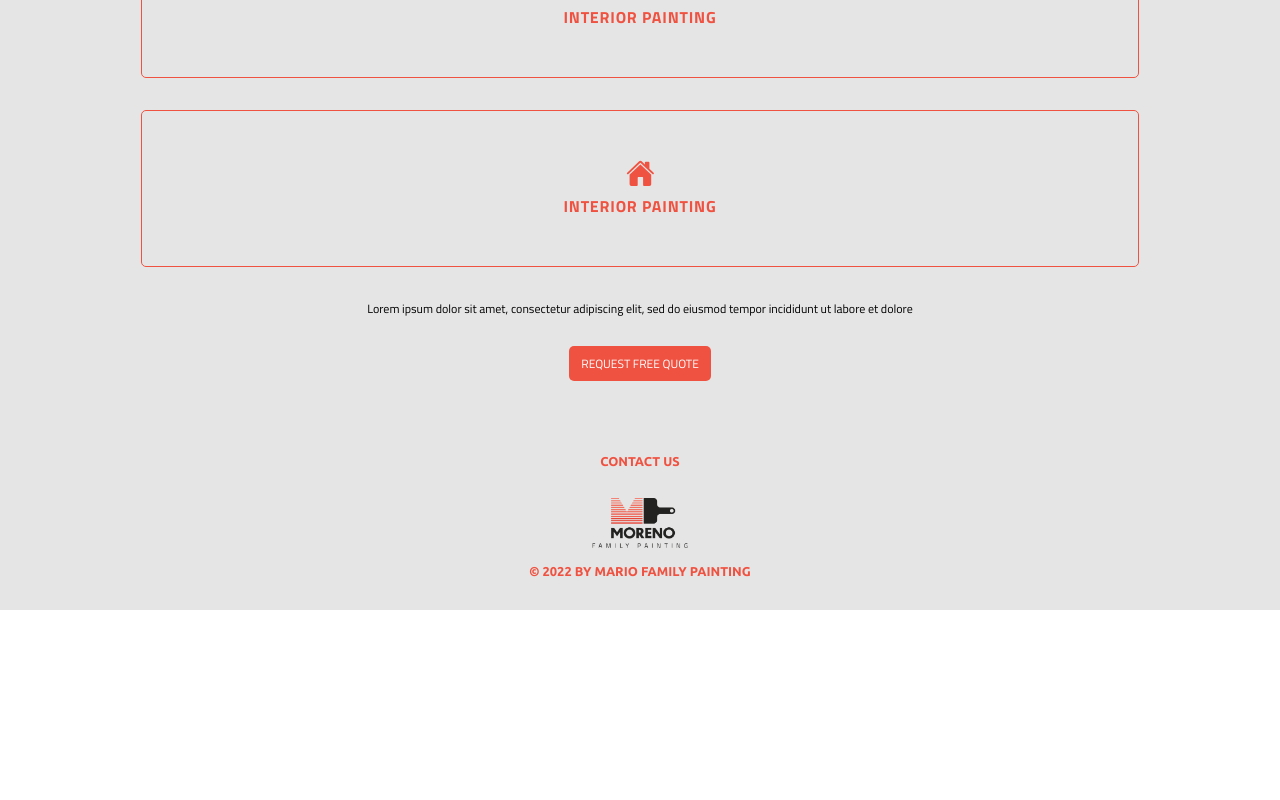
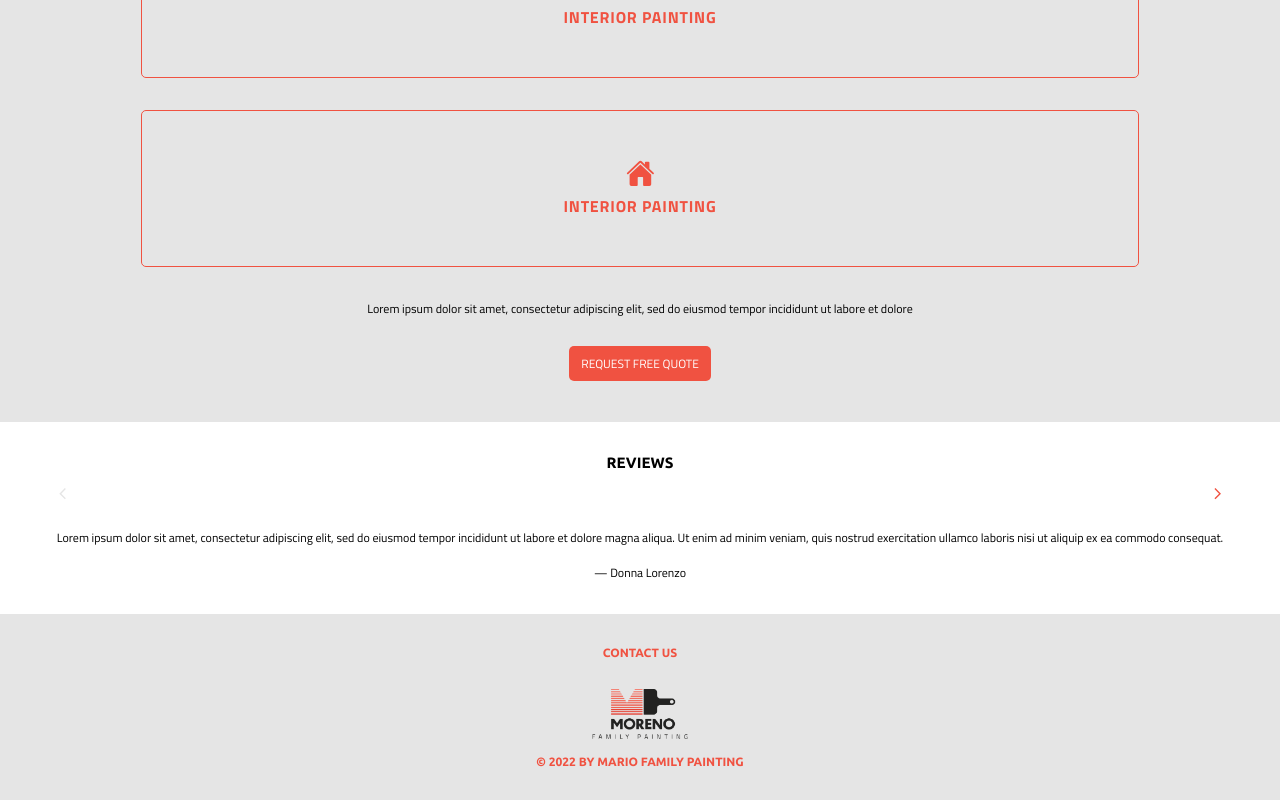
Before and after one commit to dlorenzocodes/moreno-family-painting, a React (Create React App) app: page / in a window 1280 px wide. Shown: the part 1338-2138 px from the top of the page. Before the commit the page ends 1948 px from the top, so only its background shows below. Built offline with nearby package versions, Linux system fonts and the light colour scheme.

Commit message:
created reviews component and styles

```diff
--- a/package.json
+++ b/package.json
@@ -12,6 +12,7 @@
     "react-icons": "^4.3.1",
     "react-router-dom": "^6.2.1",
     "react-scripts": "5.0.0",
+    "uuid": "^8.3.2",
     "web-vitals": "^2.1.4"
   },
   "scripts": {
--- /dev/null
+++ b/src/components/Reviews.jsx
@@ -0,0 +1,149 @@
+import { useState, useEffect, useRef } from 'react'
+import { v4 as uuidv4 } from 'uuid';
+import { motion, AnimatePresence } from 'framer-motion'
+import { MdArrowForwardIos } from 'react-icons/md'
+import { MdOutlineArrowBackIosNew  } from 'react-icons/md'
+
+function Reviews() {
+
+    const [current, setCurrent] = useState(0)
+    const [position, setPosition] = useState(null)
+    const [slide, setSlide] = useState(null)
+    const [diableForwardBtn, setDisableForwardBtn] = useState(false)
+    const [diableBackwardBtn, setDisableBackwardBtn] = useState(true)
+    const listRef = useRef()
+
+    const style = {
+        transform: `translateX(-${slide}px)`
+    }
+
+    const reviews = [
+        {
+            review: `Lorem ipsum dolor sit amet, consectetur adipiscing elit,
+            sed do eiusmod tempor incididunt ut labore
+            et dolore magna aliqua. Ut enim ad minim veniam,
+            quis nostrud exercitation ullamco laboris nisi ut aliquip
+            ex ea commodo consequat.`,
+            author: '— Donna Lorenzo'
+        },
+        {
+            review: `Lorem ipsum dolor sit amet, consectetur adipiscing elit,
+            sed do eiusmod tempor incididunt ut labore
+            et dolore magna aliqua.`,
+            author: '— John Doe'
+        },
+        {
+            review: `Lorem ipsum dolor sit amet, consectetur adipiscing elit,
+            sed do eiusmod tempor incididunt ut labore
+            et dolore magna aliqua. Ut enim ad minim veniam,
+            quis nostrud exercitation ullamco laboris nisi ut aliquip
+            ex ea commodo consequat.`,
+            author: '— Yoan Lorenzo'
+        }
+
+    ]
+
+
+    useEffect(() => {
+        const items = listRef.current.children
+        const width = items[0].offsetWidth
+        setPosition(width)
+    }, [])
+
+
+    const handleForwardArrow = () => {
+        setCurrent(current === reviews.length - 1 ? 0 : current + 1)
+        const reviewList = listRef.current.children
+        slideForward([...reviewList])
+    }
+
+    const handleBackArrow = () => {
+        setCurrent(current === 0 ? reviews.length - 1 : current - 1)
+        const reviewList = listRef.current.children
+        slideBackwards([...reviewList])
+    }
+
+
+
+
+    const slideForward = (listRef) => {
+        const activeReview = listRef.filter((review) => review.classList.value === 'review-item active')
+        const lastReview = listRef[listRef.length - 1]
+        let nextReview = activeReview[0].nextElementSibling
+        let leftValue
+
+        if(nextReview === lastReview){
+            leftValue = nextReview.offsetLeft
+            setSlide(leftValue)
+            setDisableForwardBtn(true)
+            return
+        } else{
+            leftValue = nextReview.offsetLeft
+            setSlide(leftValue)
+            setDisableBackwardBtn(false)
+        }
+    }
+
+    const slideBackwards = (listRef) => {
+        const activeReview = listRef.filter((review) => review.classList.value === 'review-item active')
+        const firstReview = listRef[0]
+        let prevReview = activeReview[0].previousElementSibling
+        let leftValue
+
+        if(prevReview === firstReview){
+            setSlide(0)
+            setDisableBackwardBtn(true)
+            return
+        } else{
+            leftValue = prevReview.offsetLeft
+            setSlide(leftValue)
+            setDisableForwardBtn(false)
+        }
+    }
+
+
+
+    return (
+        <section className='reviews-container'>
+            <h2>Reviews</h2>
+            <div className='arrows-container'>
+                <button
+                    className={diableBackwardBtn ? 'unabled' : null}
+                    type='button'
+                    onClick={handleBackArrow}
+                    disabled={diableBackwardBtn}
+                >
+                    <MdOutlineArrowBackIosNew/>
+                </button>
+                <button
+                    className={diableForwardBtn ? 'unabled' : null}
+                    type='button'
+                    onClick={handleForwardArrow}
+                    disabled={diableForwardBtn}
+                >
+                    <MdArrowForwardIos/>
+                </button>
+            </div>
+
+            <div
+                className='reviews-list'
+                ref={listRef}
+                style={style}
+            >
+               {reviews.map((review, index) => (
+                    <div
+                        className={index === current ?
+                        'review-item active' : 'review-item'}
+                        key={uuidv4()}
+                        style={{ left: `${position * index}px`}}
+                    >
+                        <p>{review.review}</p>
+                        <span>{review.author}</span>
+                    </div>
+               ))}
+            </div>
+        </section>
+    )
+}
+
+export default Reviews
--- a/src/index.scss
+++ b/src/index.scss
@@ -3,6 +3,7 @@
 @import 'styles/navbar.scss';
 @import 'styles/footer.scss';
 @import 'styles/home.scss';
+@import 'styles/reviews.scss';
 
 // Resets
 *,
@@ -19,6 +20,22 @@ body{
 
 a{
     text-decoration: none;
+}
+
+li{
+    list-style: none;
+}
+
+h2{
+    font-family: $ub-font-family;
+    font-size: $section-title-size;
+    text-transform: uppercase;
+    font-weight: $ub-bold-weight;
+}
+
+p{
+    font-weight: $tw-regular-weight;
+    font-size: 0.75rem;
 }
 
 .main-container{
--- a/src/pages/Home.jsx
+++ b/src/pages/Home.jsx
@@ -1,6 +1,7 @@
 import { motion } from 'framer-motion'
 import { IoHome } from 'react-icons/io5'
 import Button from '../components/Button'
+import Reviews from '../components/Reviews'
 
 function Home() {
 
@@ -126,6 +127,8 @@ function Home() {
                         <Button>Request Free Quote</Button>
                     </motion.div>
             </section>
+
+            <Reviews />
         </div>
     )
 }
--- a/src/styles/home.scss
+++ b/src/styles/home.scss
@@ -45,16 +45,7 @@ main{
             padding: 3rem 0;
             text-align: center;
 
-            h2{
-                font-family: $ub-font-family;
-                font-size: $section-title-size;
-                text-transform: uppercase;
-                font-weight: $ub-bold-weight;
-            }
-
             p{
-                font-weight: $tw-regular-weight;
-                font-size: 0.75rem;
                 margin: 2rem 0;
                 padding: 0 2rem;
             }
--- /dev/null
+++ b/src/styles/reviews.scss
@@ -0,0 +1,51 @@
+
+.reviews-container{
+    text-align: center;
+    padding: 2rem 3rem;
+    height: 23vh;
+    min-height: 24vh;
+    overflow: hidden;
+
+    .arrows-container{
+        padding: 1rem 0.5rem;
+        display: flex;
+        justify-content: space-between;
+        align-items: center;
+
+
+        button{
+            background-color: transparent;
+            border: none;
+            color: $accent-color;
+            cursor: pointer;
+        }
+
+        button.unabled{
+            color: $primary-color;
+        }
+    }
+
+    .reviews-list{
+        display: flex;
+        margin-top: 0.5rem;
+        position: relative;
+        transition: transform 300ms ease-in-out;
+
+
+        .review-item{
+            position: absolute;
+            width: 100%;
+            opacity: 0;
+
+            span{
+                margin-top: 1rem;
+                display: block;
+                font-size: 0.75rem;
+            }
+        }
+
+        .review-item.active {
+            opacity: 1;
+        }
+    }
+}
```
